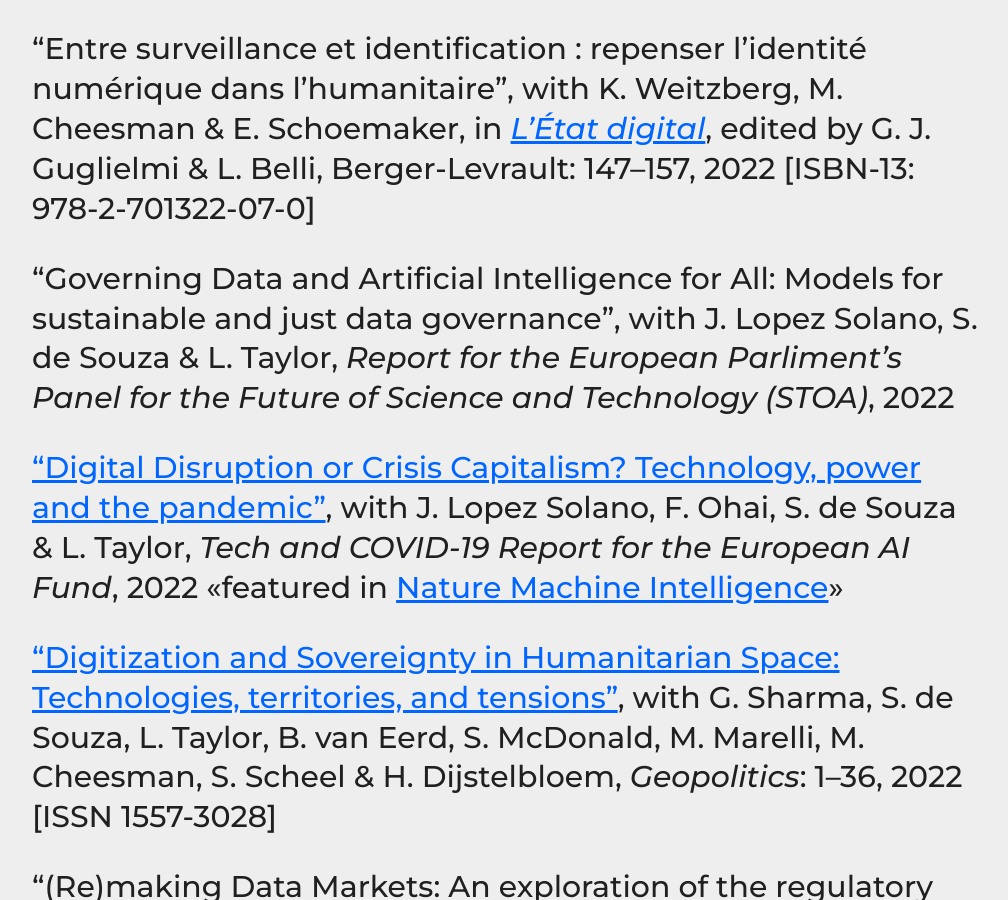
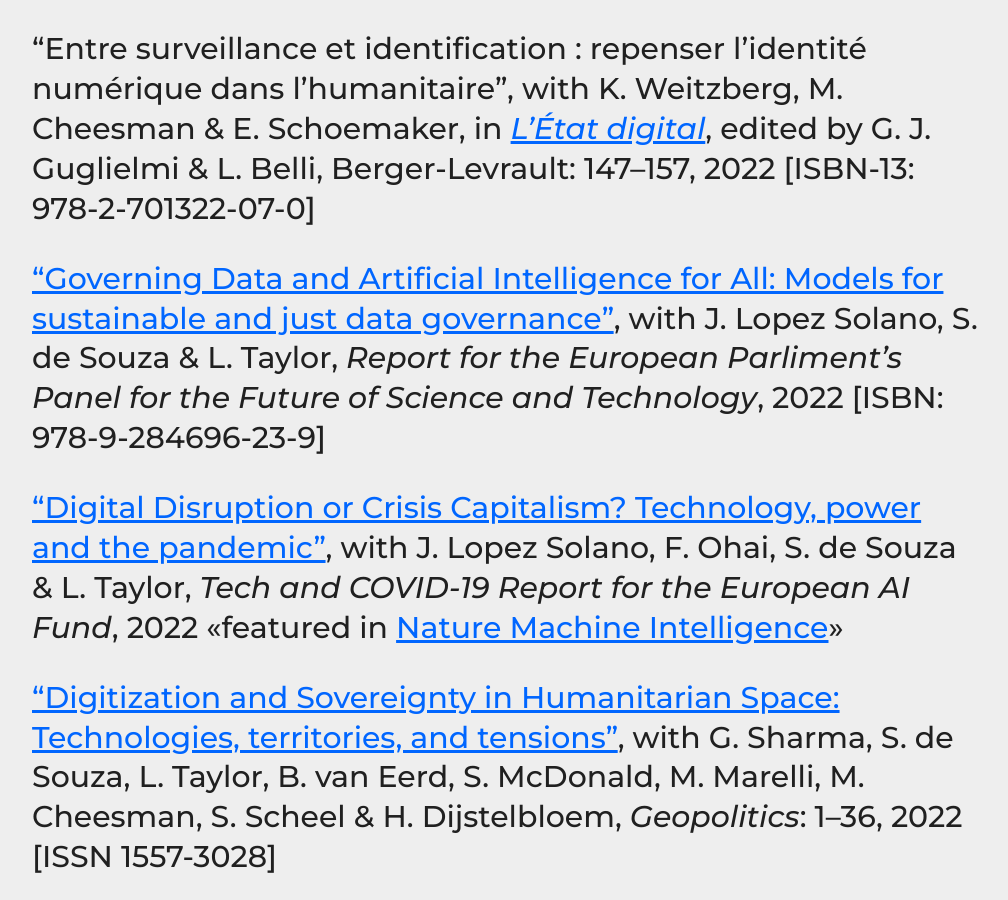
Before and after one commit to haroonalrasheed/641a, a Jekyll site: the page built from select-publications/index.md, in a window 1280 px wide and 900 px high, scrolled down 359 px. Shown: the whole window, without its empty margins (132-1140 px from the left). Built offline with Jekyll 4.4.1, drawn with Linux system fonts in a browser that asks for light colours.

Commit message:
Update index.md

```diff
--- a/select-publications/index.md
+++ b/select-publications/index.md
@@ -8,7 +8,7 @@ _[Contact me](mailto:a.k.martin@uvt.nl) for copies of articles/chapters_
 
 "Entre surveillance et identification : repenser l’identité numérique dans l’humanitaire", with K. Weitzberg, M. Cheesman & E. Schoemaker, in [_L’État digital_](https://www.librairie-gallimard.com/livre/9782701322070-l-etat-digital-numerisation-de-l-administration-publique-et-administration-publique-du-numerique-gilles-j-guglielmi-luca-belli-collectif/), edited by G. J. Guglielmi & L. Belli, Berger-Levrault: 147–157, 2022 [ISBN-13: 978-2-701322-07-0]
 
-"Governing Data and Artificial Intelligence for All: Models for sustainable and just data governance", with J. Lopez Solano, S. de Souza & L. Taylor, _Report for the European Parliment's Panel for the Future of Science and Technology (STOA)_, 2022
+["Governing Data and Artificial Intelligence for All: Models for sustainable and just data governance"](https://www.europarl.europa.eu/stoa/en/document/EPRS_STU(2022)729533), with J. Lopez Solano, S. de Souza & L. Taylor, _Report for the European Parliment's Panel for the Future of Science and Technology_, 2022 [ISBN: 978-9-284696-23-9]
 
 ["Digital Disruption or Crisis Capitalism? Technology, power and the pandemic"](https://doi.org/10.26116/gdj-euaifund), with J. Lopez Solano, F. Ohai, S. de Souza & L. Taylor, _Tech and COVID-19 Report for the European AI Fund_, 2022 <<featured in [Nature Machine Intelligence](https://doi.org/10.1038/s42256-022-00507-2)>>
 
```
